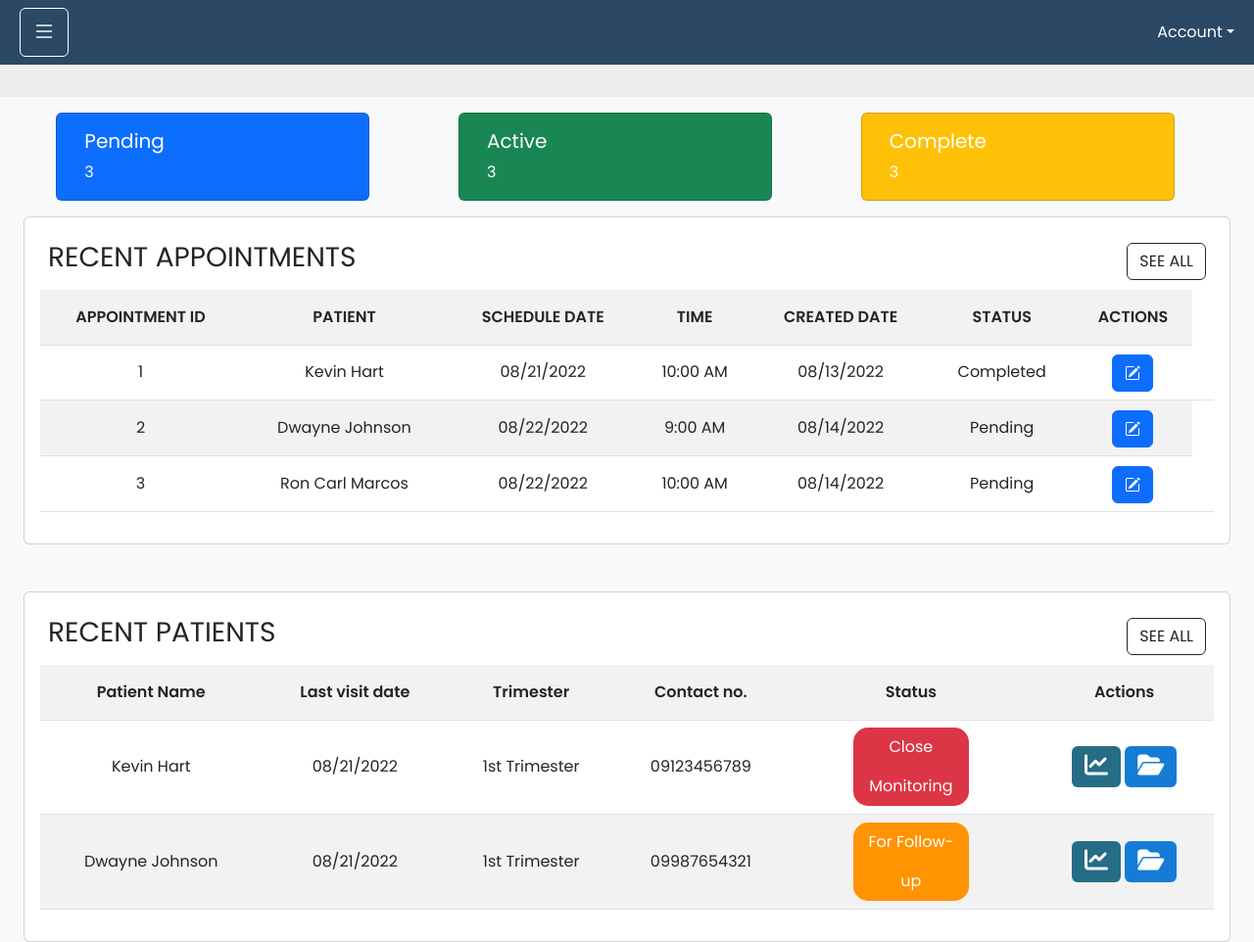
After one commit to ChrstphrGnzls20/Maternal-Information-Management-System, a Flask app: page /doctor/ in a window 1280 px wide. The commit adds this page. Shown: the whole page at 98% size. Run offline with Flask 2, Linux system fonts and the light colour scheme; some libraries are stand-ins or nearby versions.

Commit message:
added doctor's dashboard

```diff
--- a/application/__init__.py
+++ b/application/__init__.py
@@ -11,6 +11,7 @@ from application.admin.admin import admin
 from application.emr.emr import emr
 from application.address.address import address
 from application.api.api import api
+from application.doctor.doctor import doctor
 
 """Extensions/Plugins"""
 # pymongo
@@ -51,6 +52,7 @@ def init_app():
         app.register_blueprint(login, url_prefix='/login')
         app.register_blueprint(patient, url_prefix="/patient")
         app.register_blueprint(admin, url_prefix="/admin")
+        app.register_blueprint(doctor, url_prefix="/doctor")
         app.register_blueprint(address, url_prefix="/address")
         app.register_blueprint(emr, url_prefix="/emr")
         app.register_blueprint(api, url_prefix='/api')
--- a/application/api/api.py
+++ b/application/api/api.py
@@ -6,6 +6,7 @@ from ..api.authAPI import authAPI
 from ..api.appointmentAPI import appointmentAPI
 from ..api.employeeAPI import employeeAPI
 from ..api.clinicServiceAPI import clinicServiceAPI
+from ..api.emrAPI import emrAPI
 
 api = Blueprint("api", __name__)
 
@@ -14,6 +15,7 @@ api.register_blueprint(authAPI, url_prefix='/auth')
 api.register_blueprint(appointmentAPI, url_prefix='/appointments')
 api.register_blueprint(employeeAPI, url_prefix='/employees')
 api.register_blueprint(clinicServiceAPI, url_prefix='/clinic-services')
+api.register_blueprint(emrAPI, url_prefix='/emr')
 
 # IMPORTANT: ALL API ENDPOINTS MUST RETURN EITHER '[]' OR '[{}]'
 
--- /dev/null
+++ b/application/doctor/static/doctor-styles.css
@@ -0,0 +1,58 @@
+.appointment-summary-card {
+  width: 20rem;
+}
+
+table thead {
+  background-color: rgba(0, 0, 0, 0.05);
+}
+
+table tr {
+  line-height: 40px;
+}
+
+#search,
+#sortSelect {
+  width: 30rem;
+}
+
+.status-span {
+  width: 50%;
+  padding: 0px 10px;
+  color: white;
+  border-radius: 15px;
+  display: block;
+  margin: 0 auto;
+}
+
+.status-span.status-1 {
+  background-color: #28a745;
+}
+.status-span.status-2 {
+  background-color: #ff9302;
+}
+
+.status-span.status-3 {
+  background-color: #dc3545;
+}
+
+.appointment-summary-table th,
+.appointment-summary-table td,
+.patient-summary-table th,
+.patient-summary-table td {
+  text-align: center;
+}
+
+.btn.btn-basic-info {
+  background-color: #147cd7;
+  color: white;
+}
+.btn.btn-basic-info:hover {
+  background-color: #147cd7;
+}
+.btn.btn-emr {
+  background-color: #256d85;
+  color: white;
+}
+.btn.btn-emr:hover {
+  background-color: #256d85;
+}
--- /dev/null
+++ b/application/doctor/templates/home.html
@@ -0,0 +1,242 @@
+<link
+  rel="stylesheet"
+  href="{{url_for('doctor.static', filename='doctor-styles.css')}}"
+/>
+
+<div class="d-flex-column mt-5">
+  <div class="container-fluid">
+    <div class="row row-cols-1 row-cols-md-3 justify-content-around w-100 gy-3">
+      <div class="col card appointment-summary-card text-white bg-primary">
+        <div class="card-body">
+          <h5 class="card-title">Pending</h5>
+          <p class="card-text">3</p>
+        </div>
+      </div>
+
+      <div class="col card appointment-summary-card text-white bg-success">
+        <div class="card-body">
+          <h5 class="card-title">Active</h5>
+          <p class="card-text">3</p>
+        </div>
+      </div>
+
+      <div class="col card appointment-summary-card text-white bg-warning">
+        <div class="card-body">
+          <h5 class="card-title">Complete</h5>
+          <p class="card-text">3</p>
+        </div>
+      </div>
+    </div>
+
+    <div class="card mt-3 rounded-2">
+      <div class="card-body">
+        <div
+          class="d-flex flex-row justify-content-between align-items-center bg-white m-1 p-1"
+        >
+          <h3>RECENT APPOINTMENTS</h3>
+          <button type="button" class="btn btn-outline-dark float-end">
+            SEE ALL
+          </button>
+        </div>
+        <div class="table-responsive">
+          <table
+            class="table table-striped align-middle appointment-summary-table"
+          >
+            <thead>
+              <tr>
+                <th>APPOINTMENT ID</th>
+                <th>PATIENT</th>
+                <th>SCHEDULE DATE</th>
+                <th>TIME</th>
+                <th>CREATED DATE</th>
+                <th>STATUS</th>
+                <th>ACTIONS</th>
+              </tr>
+            </thead>
+
+            <tbody>
+              <tr></tr>
+              <tr>
+                <td>1</td>
+                <td>Kevin Hart</td>
+                <td>08/21/2022</td>
+                <td>10:00 AM</td>
+                <td>08/13/2022</td>
+                <td>Completed</td>
+                <td>
+                  <button
+                    type="button"
+                    class="btn btn btn-primary"
+                    name="AddEmployeeButton"
+                  >
+                    <svg
+                      xmlns="http://www.w3.org/2000/svg"
+                      width="16"
+                      height="16"
+                      fill="currentColor"
+                      class="bi bi-pencil-square"
+                      viewBox="0 0 16 16"
+                    >
+                      <path
+                        d="M15.502 1.94a.5.5 0 0 1 0 .706L14.459 3.69l-2-2L13.502.646a.5.5 0 0 1 .707 0l1.293 1.293zm-1.75 2.456-2-2L4.939 9.21a.5.5 0 0 0-.121.196l-.805 2.414a.25.25 0 0 0 .316.316l2.414-.805a.5.5 0 0 0 .196-.12l6.813-6.814z"
+                      />
+                      <path
+                        fill-rule="evenodd"
+                        d="M1 13.5A1.5 1.5 0 0 0 2.5 15h11a1.5 1.5 0 0 0 1.5-1.5v-6a.5.5 0 0 0-1 0v6a.5.5 0 0 1-.5.5h-11a.5.5 0 0 1-.5-.5v-11a.5.5 0 0 1 .5-.5H9a.5.5 0 0 0 0-1H2.5A1.5 1.5 0 0 0 1 2.5v11z"
+                      />
+                    </svg>
+                  </button>
+                </td>
+                <td></td>
+              </tr>
+              <tr>
+                <td>2</td>
+                <td>Dwayne Johnson</td>
+                <td>08/22/2022</td>
+                <td>9:00 AM</td>
+                <td>08/14/2022</td>
+                <td>Pending</td>
+                <td>
+                  <button
+                    type="button"
+                    class="btn btn btn-primary"
+                    name="AddEmployeeButton"
+                  >
+                    <svg
+                      xmlns="http://www.w3.org/2000/svg"
+                      width="16"
+                      height="16"
+                      fill="currentColor"
+                      class="bi bi-pencil-square"
+                      viewBox="0 0 16 16"
+                    >
+                      <path
+                        d="M15.502 1.94a.5.5 0 0 1 0 .706L14.459 3.69l-2-2L13.502.646a.5.5 0 0 1 .707 0l1.293 1.293zm-1.75 2.456-2-2L4.939 9.21a.5.5 0 0 0-.121.196l-.805 2.414a.25.25 0 0 0 .316.316l2.414-.805a.5.5 0 0 0 .196-.12l6.813-6.814z"
+                      />
+                      <path
+                        fill-rule="evenodd"
+                        d="M1 13.5A1.5 1.5 0 0 0 2.5 15h11a1.5 1.5 0 0 0 1.5-1.5v-6a.5.5 0 0 0-1 0v6a.5.5 0 0 1-.5.5h-11a.5.5 0 0 1-.5-.5v-11a.5.5 0 0 1 .5-.5H9a.5.5 0 0 0 0-1H2.5A1.5 1.5 0 0 0 1 2.5v11z"
+                      />
+                    </svg>
+                  </button>
+                </td>
+              </tr>
+              <tr>
+                <td>3</td>
+                <td>Ron Carl Marcos</td>
+                <td>08/22/2022</td>
+                <td>10:00 AM</td>
+                <td>08/14/2022</td>
+                <td>Pending</td>
+                <td>
+                  <button
+                    type="button"
+                    class="btn btn btn-primary"
+                    name="AddEmployeeButton"
+                  >
+                    <svg
+                      xmlns="http://www.w3.org/2000/svg"
+                      width="16"
+                      height="16"
+                      fill="currentColor"
+                      class="bi bi-pencil-square"
+                      viewBox="0 0 16 16"
+                    >
+                      <path
+                        d="M15.502 1.94a.5.5 0 0 1 0 .706L14.459 3.69l-2-2L13.502.646a.5.5 0 0 1 .707 0l1.293 1.293zm-1.75 2.456-2-2L4.939 9.21a.5.5 0 0 0-.121.196l-.805 2.414a.25.25 0 0 0 .316.316l2.414-.805a.5.5 0 0 0 .196-.12l6.813-6.814z"
+                      />
+                      <path
+                        fill-rule="evenodd"
+                        d="M1 13.5A1.5 1.5 0 0 0 2.5 15h11a1.5 1.5 0 0 0 1.5-1.5v-6a.5.5 0 0 0-1 0v6a.5.5 0 0 1-.5.5h-11a.5.5 0 0 1-.5-.5v-11a.5.5 0 0 1 .5-.5H9a.5.5 0 0 0 0-1H2.5A1.5 1.5 0 0 0 1 2.5v11z"
+                      />
+                    </svg>
+                  </button>
+                </td>
+                <td></td>
+              </tr>
+            </tbody>
+          </table>
+        </div>
+      </div>
+    </div>
+  </div>
+
+  <div class="container-fluid">
+    <div class="EmployeeAcc-bg justify-content-center bd-highlight">
+      <div class="flex-column mt-5">
+        <div class="card mt-2 rounded-2">
+          <div class="card-body">
+            <div
+              class="d-flex flex-row justify-content-between align-items-center bg-white m-1 p-1"
+            >
+              <h3>RECENT PATIENTS</h3>
+              <button type="button" class="btn btn-outline-dark float-end">
+                SEE ALL
+              </button>
+            </div>
+            <div class="table-responsive">
+              <table
+                class="table table-striped align-middle patient-summary-table"
+              >
+                <thead>
+                  <tr>
+                    <th>Patient Name</th>
+                    <th>Last visit date</th>
+                    <th>Trimester</th>
+                    <th>Contact no.</th>
+                    <th>Status</th>
+                    <th scope="col">Actions</th>
+                  </tr>
+                </thead>
+
+                <tbody>
+                  <tr></tr>
+                  <tr>
+                    <td>Kevin Hart</td>
+                    <td>08/21/2022</td>
+                    <td>1st Trimester</td>
+                    <td>09123456789</td>
+                    <td>
+                      <span class="status-span status-3">Close Monitoring</span>
+                    </td>
+                    <td>
+                      <button class="btn btn-emr" aria-labelledby="EMR">
+                        <i class="fa-solid fa-chart-line"></i>
+                      </button>
+                      <button
+                        class="btn btn-basic-info"
+                        aria-labelledby="Basic Information"
+                      >
+                        <i class="fa-solid fa-folder-open"></i>
+                      </button>
+                    </td>
+                  </tr>
+                  <tr>
+                    <td>Dwayne Johnson</td>
+                    <td>08/21/2022</td>
+                    <td>1st Trimester</td>
+                    <td>09987654321</td>
+                    <td>
+                      <span class="status-span status-2">For Follow-up</span>
+                    </td>
+                    <td>
+                      <button class="btn btn-emr" aria-labelledby="EMR">
+                        <i class="fa-solid fa-chart-line"></i>
+                      </button>
+                      <button
+                        class="btn btn-basic-info"
+                        aria-labelledby="Basic Information"
+                      >
+                        <i class="fa-solid fa-folder-open"></i>
+                      </button>
+                    </td>
+                  </tr>
+                </tbody>
+              </table>
+            </div>
+          </div>
+        </div>
+      </div>
+    </div>
+  </div>
+</div>
--- a/application/patient/static/js/appointment/home-appointment.js
+++ b/application/patient/static/js/appointment/home-appointment.js
@@ -7,7 +7,7 @@ function generateAppointmentTrs(appointment) {
   if (appointment.status === "pending") {
     spanClass = "text-warning";
     dropdownItems = `<li><a class="dropdown-item" id='cancel-appointment-btn' href="" data-appointment-id=${appointment._id} data-bs-toggle="modal" data-bs-target="#cancelApptModal">Cancel Appointment</a></li>`;
-  } else if (appointment.status === "cancelled") {
+  } else if (appointment.status === "canceled") {
     spanClass = "text-danger";
     dropdownItems = `<li><a class="dropdown-item" href="#">View</a></li>`;
   } else {
@@ -16,7 +16,7 @@ function generateAppointmentTrs(appointment) {
   }
   return ` <tr style="line-height: 40px;">
     <th scope="row" class="text-center">${appointment._id}</th>
-    <td class="text-center">${appointment.doctor_id}</td>
+    <td class="text-center">${appointment.doctor_name}</td>
     <td class="text-center">${scheduleDate}</td>
     <td class="text-center">${scheduleTime}</td>
     <!-- <td>Pending</td> -->
@@ -43,6 +43,8 @@ $(function () {
   })
     .done(function (response) {
       let data = response;
+
+      console.log(data);
       let appointmentsTableBody = $("#appointments-table tbody");
 
       data.forEach(function (item) {
```
Also changed, not shown: application/api/appointmentAPI.py (+14 -9 lines), application/api/emrAPI.py (added, +12 -0 lines), application/doctor/doctor.py (added, +33 -0 lines), application/doctor/templates/patient.html (added, +100 -0 lines), application/emr/static/emrRouter.js (+6 -10 lines), application/emr/templates/vital-signs.html (+33 -28 lines), application/models/Mdl_appointment.py (+18 -4 lines).
